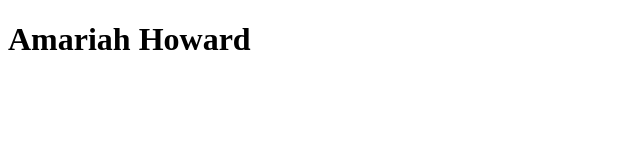
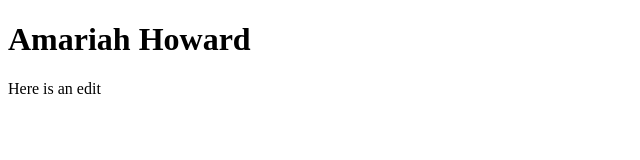
Before and after one commit to Mari-svge/Mari-svge.github.io, a plain HTML site: page index.html in a window 1280 px wide. Shown: the whole page, without its empty margins (0-640 px from the left). Drawn offline with Linux system fonts and the light colour scheme.

Commit message:
simple edit

```diff
--- a/index.html
+++ b/index.html
@@ -7,5 +7,6 @@
 
     <body>
         <h1> Amariah Howard </h1>
+        <p> Here is an edit </p>
         </body>
         </html>
```
